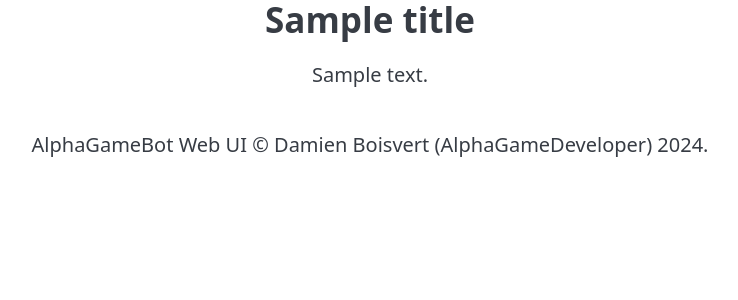
After one commit to AlphaGameBot/Old-WebUI, a Flask app: template src/templates/information.html in a window 1280 px wide. The commit adds this page. Shown: the top 300 px of the page, without its empty margins (270-1008 px from the left). Run offline with Flask 2, Linux system fonts and the light colour scheme; the template is opened without the code that fills it: most values are stand-ins (such as "Sample title", 1, 10 or a date in 2020).

Commit message:
Better templates

```diff
--- /dev/null
+++ b/src/templates/information.html
@@ -0,0 +1,20 @@
+<!DOCTYPE html>
+<html lang="en">
+    <head>
+        <meta charset="UTF-8">
+        <meta name="viewport" content="width=device-width, initial-scale=1.0">
+        <title>Information &bull; AlphaGameBot Web UI</title>
+        <link rel="stylesheet" type="text/css" href="/static/pico.min.css" />
+        <link rel="stylesheet" type="text/css" href="/static/global.css" />
+    </head>
+    <body class="center">
+        {% if fulltitle %}
+        <h1>{{title}}</h1>
+        {% else %}
+        <h2>{{title}}</h2>
+        {% endif %}
+        <p>{{content}}</p>
+        <footer>AlphaGameBot Web UI &copy; Damien Boisvert (AlphaGameDeveloper) 2024.</footer>
+
+    </body>
+</html>
--- a/src/templates/settings.html
+++ b/src/templates/settings.html
@@ -5,13 +5,15 @@
         <link rel="stylesheet" type="text/css" href="/static/global.css">
         <link rel="stylesheet" type="text/css" href="/static/pico.min.css">
         <script src="/static/htmx.min.js"></script>
+        <meta name="viewport" content="width=device-width, initial-scale=1.0">
     </head>
     <body class="center">
         <h1>AlphaGameBot Settings</h1>
-
+        <hr />
         <form hx-post="/user/settings/apply?token={{token}}" id="settingsForm">
-        <label for="message_tracking">Message Counting Consent:</label>
+            <label for="message_tracking">Message Counting Consent:
                 <input type="checkbox" id="message_tracking" name="message_tracking" {% if message_tracking_consent %}checked{% endif %}>
+            </label>
             <input type="hidden" name="message_tracking" value="off"> <!-- Hidden input field for when checkbox is unchecked -->
             <br>
 
```
Lines whose indentation alone changed are shown as unchanged.
